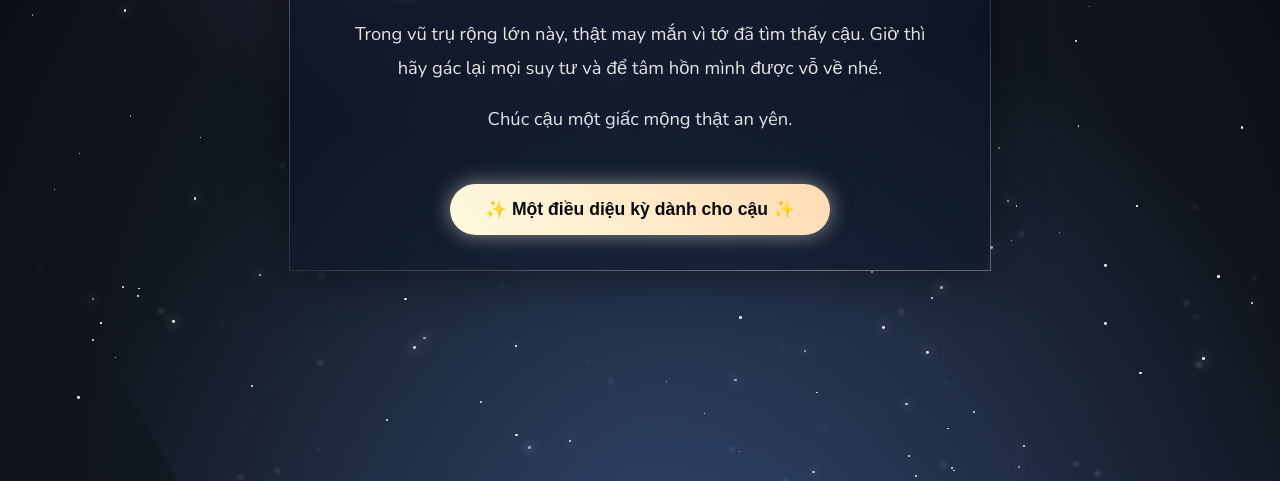
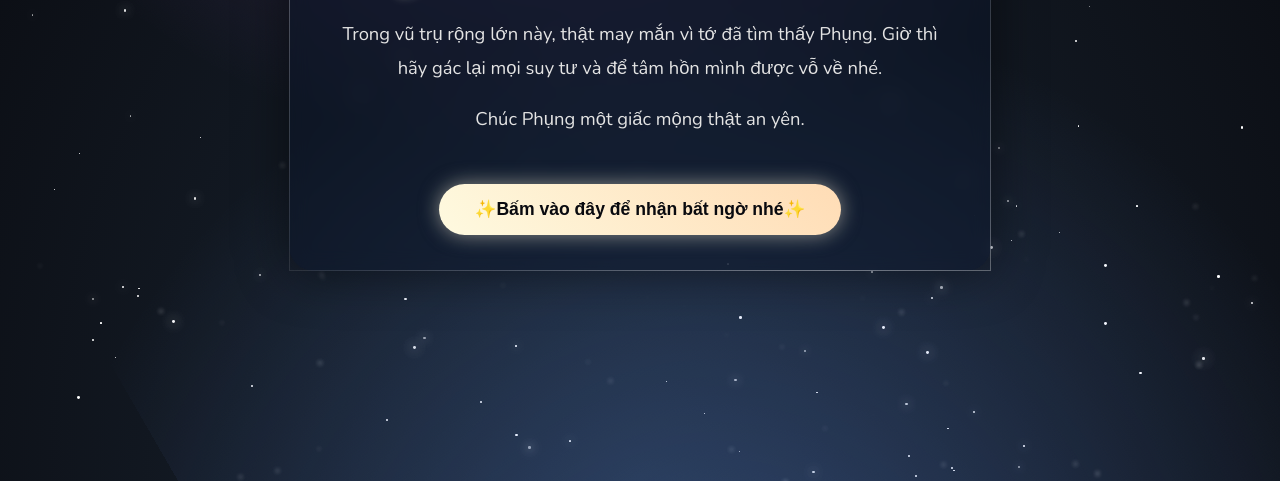
Before and after one commit to V102-hn/chuc-ban-ngu-ngon., a plain HTML site: page index.html in a window 1280 px wide. Shown: the part 319-800 px from the top of the page. Drawn offline with nearby package versions, Linux system fonts and the light colour scheme.

Commit message:
Add files via upload

```diff
--- a/index.html
+++ b/index.html
@@ -29,14 +29,14 @@
         <!-- Hộp tin nhắn -->
         <div class="message-box">
             <h1>Gửi đến vì sao tinh tú của tớ...</h1>
-            <p>Trong vũ trụ rộng lớn này, thật may mắn vì tớ đã tìm thấy cậu. Giờ thì hãy gác lại mọi suy tư và để tâm hồn mình được vỗ về nhé.</p>
-            <p>Chúc cậu một giấc mộng thật an yên.</p>
+            <p>Trong vũ trụ rộng lớn này, thật may mắn vì tớ đã tìm thấy Phụng. Giờ thì hãy gác lại mọi suy tư và để tâm hồn mình được vỗ về nhé.</p>
+            <p>Chúc Phụng một giấc mộng thật an yên.</p>
 
-            <button id="special-button">✨ Một điều diệu kỳ dành cho cậu ✨</button>
+            <button id="special-button">✨<span>Bấm vào đây để nhận bất ngờ nhé</span>✨</button>
 
             <div id="secret-message" class="hidden">
-                <p>Hãy để giai điệu này và những vì sao dẫn lối cho giấc mơ của cậu...</p>
-                <p>Luôn ở đây, bên cạnh cậu. Ngủ ngon nhé! ❤️</p>
+                <p>Hãy để giai điệu này và những vì sao dẫn lối cho giấc mơ của Phụng...</p>
+                <p>Luôn ở đây, bên cạnh Phụng. Ngủ ngon nhé! ❤️</p>
             </div>
         </div>
     </div>
```
